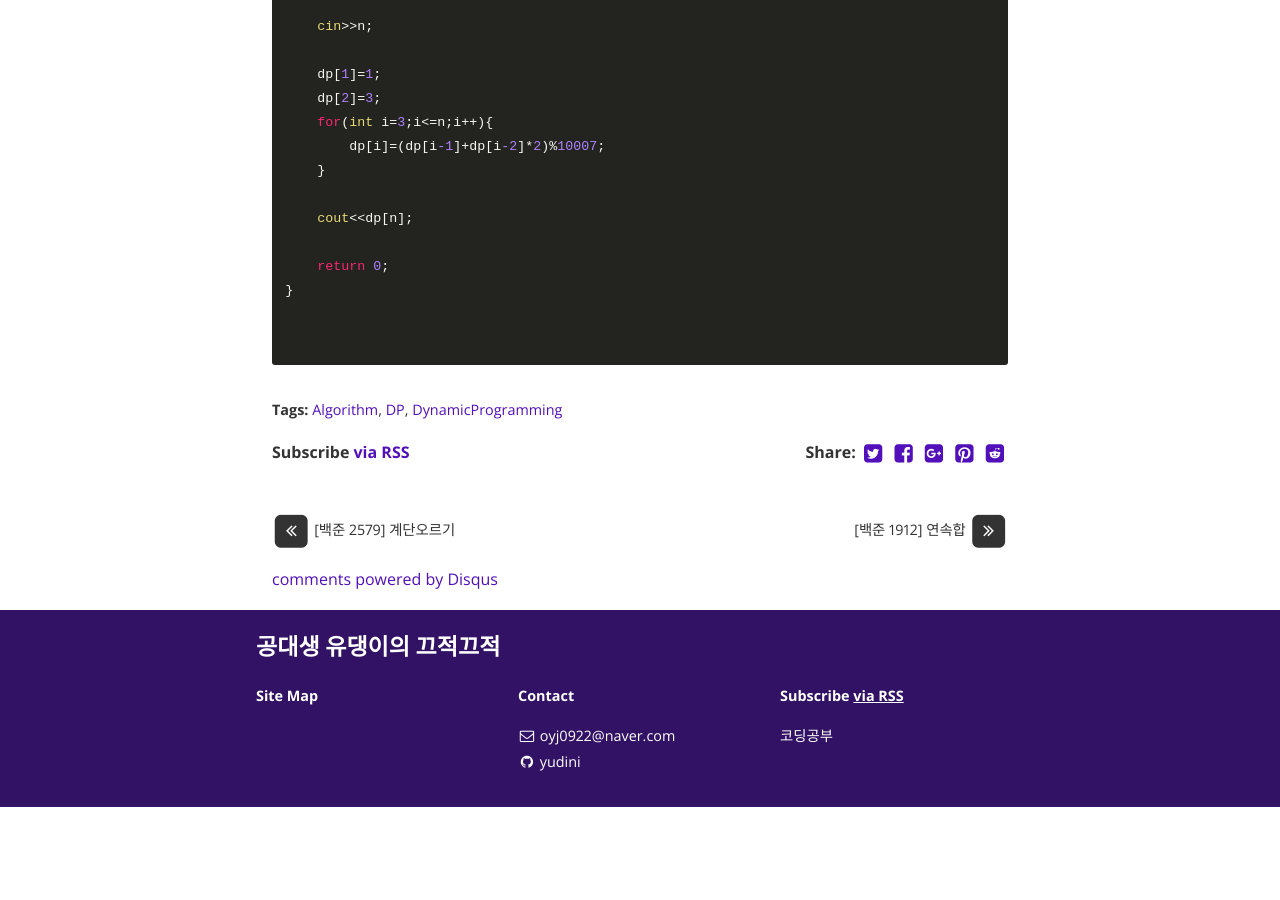
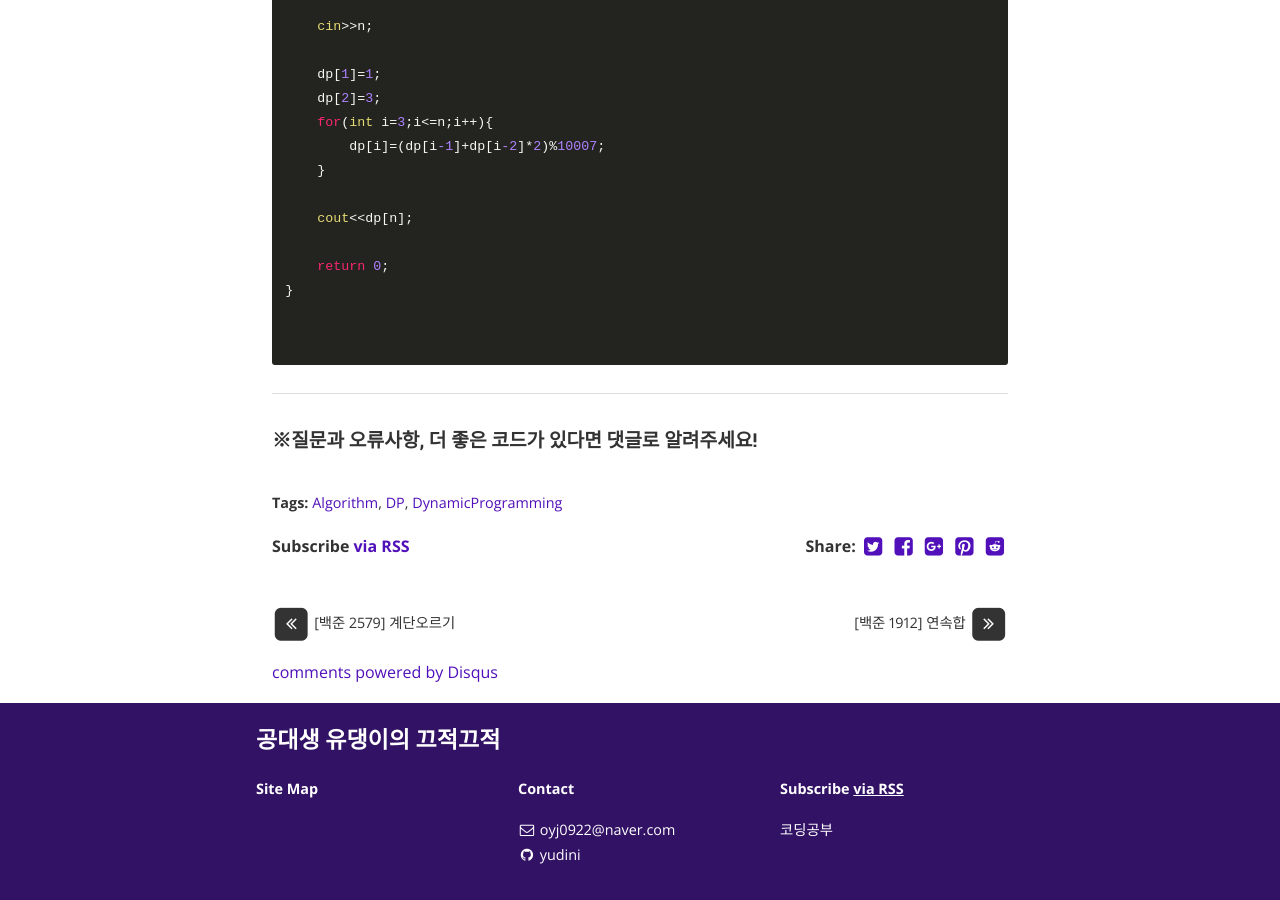
Before and after one commit to yudini/yudini.github.io, a Jekyll site: the page built from _posts/Algorithm/2021-02-19-11727.md, in a window 1280 px wide and 900 px high, scrolled down 1619 px. Built offline with Jekyll 4.4.1, drawn with Linux system fonts in a browser that asks for light colours; nearby versions of some CDN libraries; comment, search, counter and statistics services are not loaded; before the commit the page ends 2426 px from its top, so only the background shows below that.

Commit message:
포스트 카테고리별 정리

```diff
--- a/_posts/2021-02-19-11727.md
+++ b/_posts/Algorithm/2021-02-19-11727.md
@@ -86,3 +86,8 @@ int main(){
 
 
 ~~~
+
+<hr>
+
+
+<h4>&#8251;질문과 오류사항, 더 좋은 코드가 있다면 댓글로 알려주세요!</h4>
```
Also changed, not shown: _posts/Algorithm/2021-02-15-1712.md (renamed from _posts/2021-02-15-1712.md), _posts/Algorithm/2021-02-17-10818.md (renamed from _posts/2021-02-17-10818.md), _posts/Algorithm/2021-02-18-11726.md (renamed from _posts/2021-02-18-11726.md), _posts/Algorithm/2021-02-18-2579.md (renamed from _posts/2021-02-18-2579.md), _posts/Algorithm/2021-02-20-1912.md (renamed from _posts/2021-02-20-1912.md), _posts/Algorithm/2021-02-21-2839.md (renamed from _posts/2021-02-21-2839.md), _posts/Algorithm/2021-02-22-14002.md (renamed from _posts/2021-02-22-14002.md), _posts/Algorithm/2021-02-24-11052.md (renamed from _posts/2021-02-24-11052.md), _posts/Algorithm/2021-02-25-1502.md (renamed from _posts/2021-02-25-1502.md), _posts/Algorithm/2021-02-26-1890.md (renamed from _posts/2021-02-26-1890.md), _posts/Algorithm/2021-02-27-11051.md (renamed from _posts/2021-02-27-11051.md).
